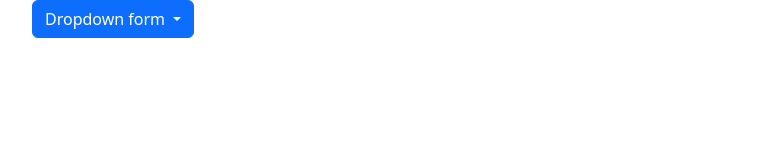
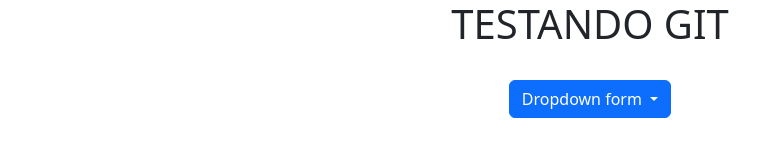
Before and after one commit to LuizGustavoSantiagoo/testegit, a website: page index.html in a window 1280 px wide. Shown: the whole page, without its empty margins (50-810 px from the left). Drawn offline with nearby package versions, Linux system fonts and the light colour scheme.

Commit message:
titulo para testar branches

```diff
--- a/index.html
+++ b/index.html
@@ -7,7 +7,9 @@
     <script src="node_modules/bootstrap/dist/js/bootstrap.bundle.min.js"></script>
     <title>Document</title>
 </head>
-<body>
+<body style="text-align: center;">
+  <h1>TESTANDO GIT</h1>
+  <br>
     <div class="container">
         <div class="dropdown">
           <button type="button" class="btn btn-primary dropdown-toggle" data-bs-toggle="dropdown" aria-expanded="false" data-bs-auto-close="outside">
```
